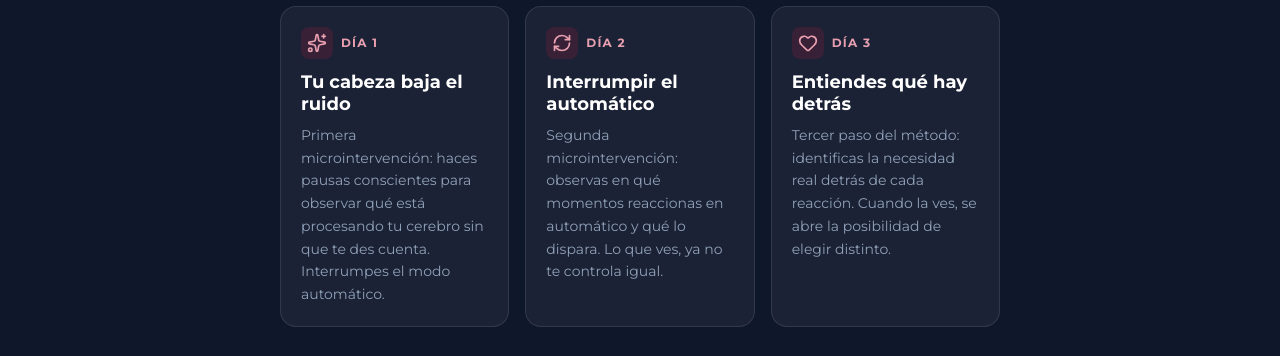
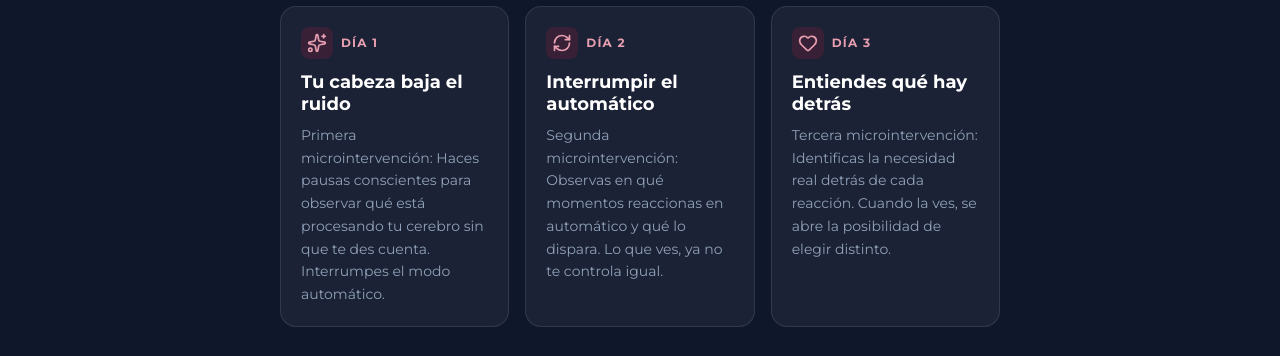
Before and after one commit to cursossolange/despierta-72h, a React (Vite) app: page / in a window 1280 px wide. Shown: the part 2900-3256 px from the top of the page. Built offline with nearby package versions, Linux system fonts and the light colour scheme.

Commit message:
Update LandingPage.tsx

```diff
--- a/src/components/LandingPage.tsx
+++ b/src/components/LandingPage.tsx
@@ -289,19 +289,19 @@ export default function LandingPage({ onPurchase }: LandingPageProps) {
                 icon: <Sparkles className="w-5 h-5" />,
                 day: "Día 1",
                 title: "Tu cabeza baja el ruido",
-                desc: "Primera microintervención: haces pausas conscientes para observar qué está procesando tu cerebro sin que te des cuenta. Interrumpes el modo automático.",
+                desc: "Primera microintervención: Haces pausas conscientes para observar qué está procesando tu cerebro sin que te des cuenta. Interrumpes el modo automático.",
               },
               {
                 icon: <RefreshCw className="w-5 h-5" />,
                 day: "Día 2",
                 title: " Interrumpir el automático",
-                desc: "Segunda microintervención: observas en qué momentos reaccionas en automático y qué lo dispara. Lo que ves, ya no te controla igual.",
+                desc: "Segunda microintervención: Observas en qué momentos reaccionas en automático y qué lo dispara. Lo que ves, ya no te controla igual.",
               },
               {
                 icon: <Heart className="w-5 h-5" />,
                 day: "Día 3",
                 title: "Entiendes qué hay detrás",
-                desc: "Tercer paso del método: identificas la necesidad real detrás de cada reacción. Cuando la ves, se abre la posibilidad de elegir distinto.",
+                desc: "Tercera microintervención: Identificas la necesidad real detrás de cada reacción. Cuando la ves, se abre la posibilidad de elegir distinto.",
               },
             ].map((card, i) => (
               <div
```
